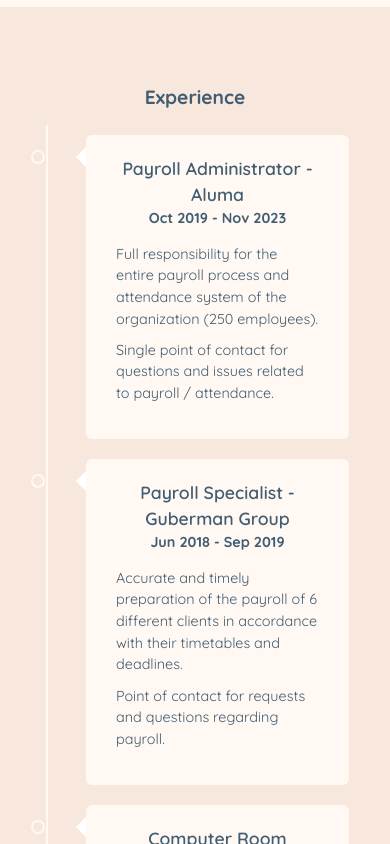
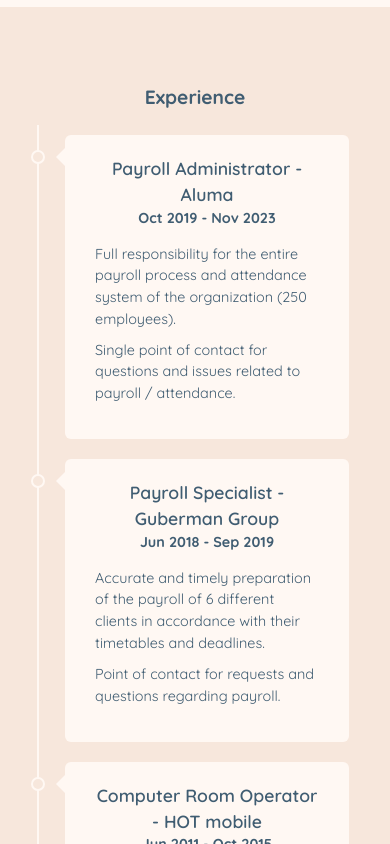
Before and after one commit to Lulzies87/portfolio, a React (Vite) app in the folder app/: page / in a window 390 px wide. Shown: the part 920-1764 px from the top of the page. Built offline with nearby package versions, Linux system fonts and the light colour scheme.

Commit message:
timeline style fix for mobile

```diff
--- a/app/src/components/Timeline.module.scss
+++ b/app/src/components/Timeline.module.scss
@@ -95,20 +95,20 @@
 @media screen and (max-width: 600px) {
 
     .timeline::after {
-        left: 31px;
+        left: 22px;
     }
 
     .container {
         width: 100%;
-        padding-left: 70px;
+        padding-left: 49px;
         padding-right: 25px;
     }
 
     .container::before {
-        left: 60px;
+        left: 40px;
         border: medium solid white;
         border-width: 10px 10px 10px 0;
-        border-color: transparent white transparent transparent;
+        border-color: transparent $background1-color transparent transparent;
     }
 
     .left::after,
```
